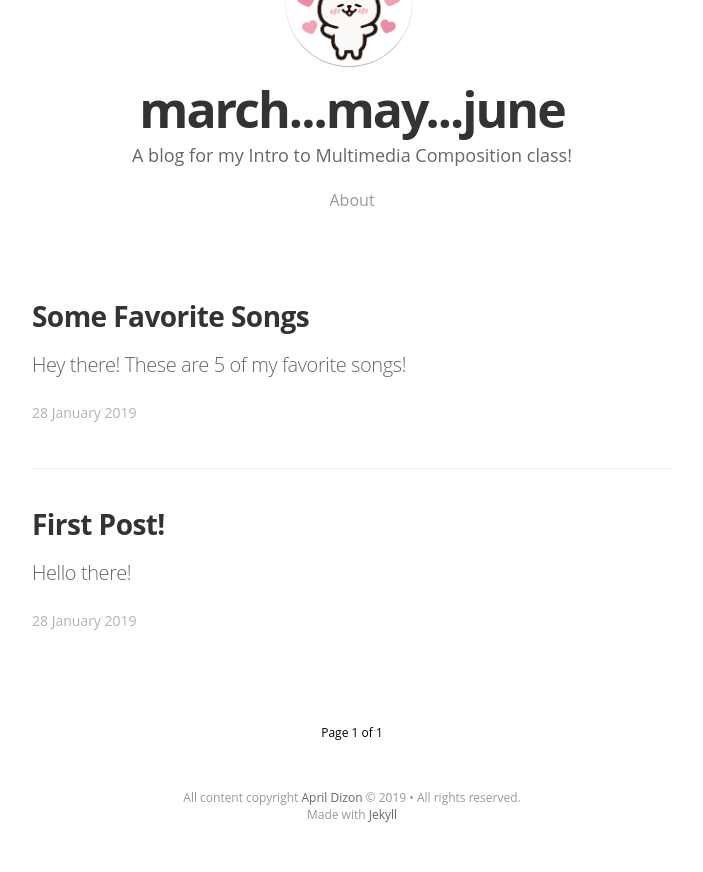
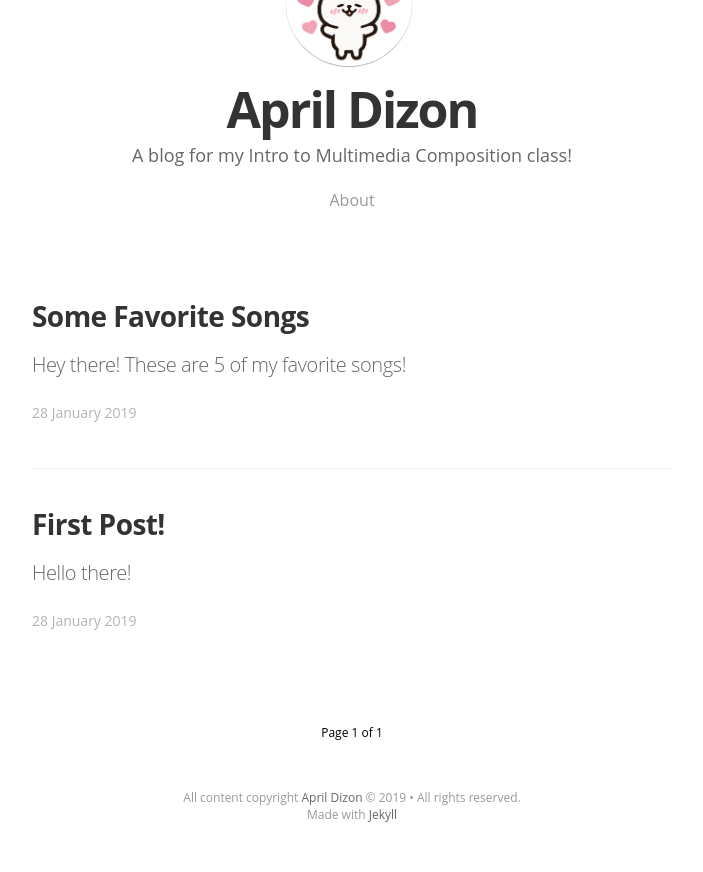
Before and after one commit to aprildenise/aprildenise.github.io, a Jekyll site: the page built from index.html, in a window 1280 px wide. Shown: the part 450-1322 px from the top of the page, without its empty margins (288-991 px from the left). Built offline with Jekyll 4.4.1, drawn with Linux system fonts in a browser that asks for light colours; nearby versions of some CDN libraries; some web fonts are replaced; the list of posts is cut into pages by our own code.

Commit message:
Update _config.yml

```diff
--- a/_config.yml
+++ b/_config.yml
@@ -4,7 +4,7 @@ gems:
   - jekyll-paginate
 
 # Site settings
-title: "march...may...june"
+title: "April Dizon"
 description: > # this means to ignore newlines until "email:"
    A blog for my Intro to Multimedia Composition class!
 
```
